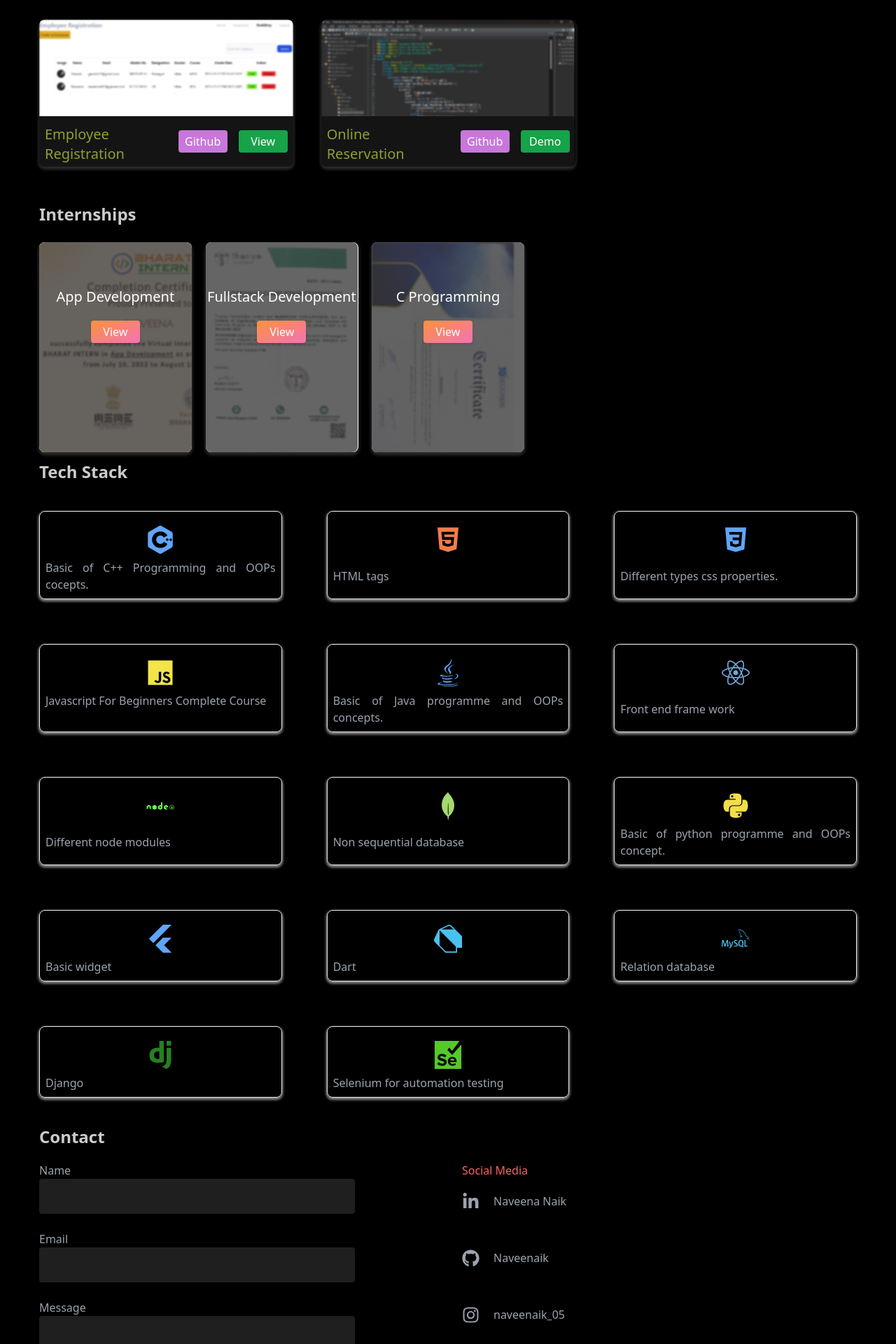
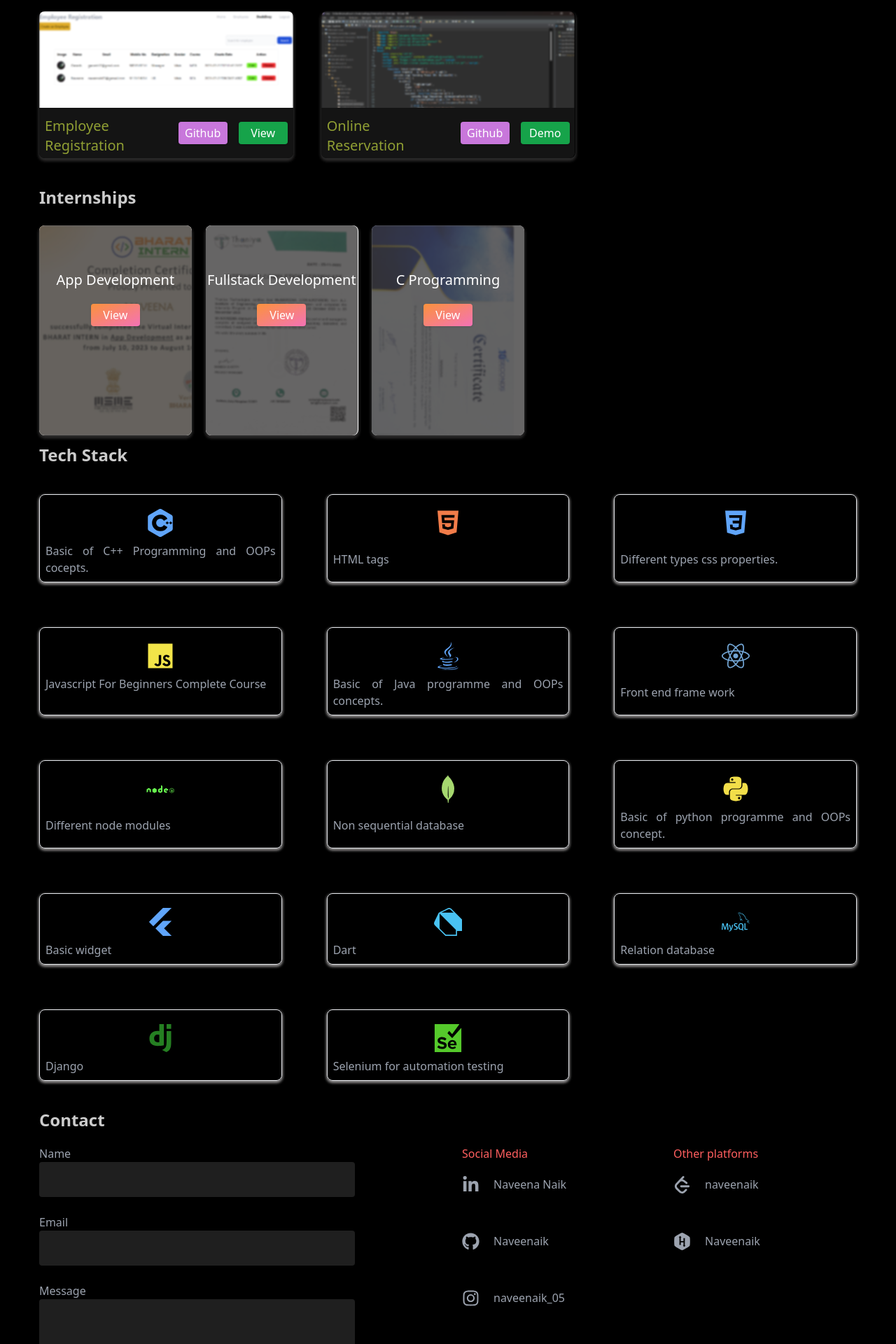
Before and after one commit to Naveenaik/Portfolio, a React (Create React App) app: page / in a window 1280 px wide. Shown: the part 1920-3840 px from the top of the page at 70% size. Built offline with nearby package versions, Linux system fonts and the light colour scheme.

Commit message:
platforms

```diff
--- a/src/App.js
+++ b/src/App.js
@@ -6,6 +6,7 @@ import Internship from "./components/Internship";
 import Navbar from "./components/Navbar";
 import Projects from "./components/Projects";
 import Skills from "./components/Skills";
+import ScrollToTop from "./components/ScrollToTop";
 import { motion, useScroll } from "framer-motion";
 
 
@@ -25,6 +26,7 @@ function App() {
       <Skills/>
       <Contact/>
       <Footer/>
+      <ScrollToTop />
     </div>
   );
 }
--- a/src/components/About.jsx
+++ b/src/components/About.jsx
@@ -10,7 +10,7 @@ const About = () => {
     },[]);
 
   return (
-    <div id="about" className="section px-10bg-black text-gray-400  max-w-[1200px] w-auto mx-auto mt-[20px] px-5 md:px-4 h-[75vh] pt-3  md:h-[70vh]">
+    <div id="about" className="section px-10bg-black text-gray-400  max-w-[1200px] w-auto mx-auto mt-[20px] px-5 md:px-4 pt-3 h-[75vh] md:h-[70vh]">
         <h2 className="text-[#ffffffcb] text-2xl md:text 4xl font-bold mb-5">About</h2>
         <div data-aos="fade-up">
             <div>
--- a/src/components/Contact.jsx
+++ b/src/components/Contact.jsx
@@ -6,13 +6,16 @@ import "aos/dist/aos.css";
 import { FaInstagram } from "react-icons/fa";
 import { FaLinkedinIn } from "react-icons/fa";
 import { FaGithub } from "react-icons/fa";
+import { SiLeetcode } from "react-icons/si";
+import { FaHackerrank } from "react-icons/fa";
 
 const Contact = () => {
   useEffect(() => {
     Aos.init({ duration: 2000 });
   }, []);
 
-    const scriptURL = "https://script.google.com/macros/s/AKfycbz8YBVPkVUXq6txUKDK2pRQC3Hpz1pOKlFKriGkW8txO15eoVmpwhlk16wjidmnO-Tr/exec";
+  const scriptURL =
+    "https://script.google.com/macros/s/AKfycbz8YBVPkVUXq6txUKDK2pRQC3Hpz1pOKlFKriGkW8txO15eoVmpwhlk16wjidmnO-Tr/exec";
   const handleSubmit = (e) => {
     e.preventDefault();
     const form = new FormData(e.target);
@@ -21,16 +24,14 @@ const Contact = () => {
 
     fetch(scriptURL, { method: "POST", body: form })
       .then((response) => {
-        msg.innerHTML="Message sent successfully"
-        setTimeout(()=>{
-          msg.innerHTML=""
-        },5000)
-        e.target.reset()
+        msg.innerHTML = "Message sent successfully";
+        setTimeout(() => {
+          msg.innerHTML = "";
+        }, 5000);
+        e.target.reset();
       })
       .catch((error) => console.error("Error!", error.message));
   };
-
-
 
   return (
     <div
@@ -90,18 +91,51 @@ const Contact = () => {
             </button>
           </form>
         </div>
-        <div data-aos="fade-right">
+        <div data-aos="fade-right" className="grid grid-cols-2 gap-10">
+          <div>
             <h2 className="mb-5 text-[#ff5f5f]">Social Media</h2>
             <div className="grid gap-5 grid-cols-1 md:gap-14">
-            <a href="https://www.linkedin.com/in/naveena-naik-85b04a242" className="flex gap-5 hover:text-[#ff5f5f]">
-              <FaLinkedinIn className="h-[25px] w-auto "  /><p>Naveena Naik</p>
+              <a
+                href="https://www.linkedin.com/in/naveena-naik-85b04a242"
+                className="flex gap-5 hover:text-[#ff5f5f]"
+              >
+                <FaLinkedinIn className="h-[25px] w-auto " />
+                <p>Naveena Naik</p>
               </a>
-            <a href="https://github.com/Naveenaik" className="flex gap-5 hover:text-[#ff5f5f]">
-              <FaGithub className="h-[25px] w-auto " /><p>Naveenaik</p>
+              <a
+                href="https://github.com/Naveenaik"
+                className="flex gap-5 hover:text-[#ff5f5f]"
+              >
+                <FaGithub className="h-[25px] w-auto " />
+                <p>Naveenaik</p>
               </a>
-            <a href="https://www.instagram.com/itz_me_naveenaik/" className="flex gap-5 hover:text-[#ff5f5f]">
-              <FaInstagram className="h-[25px] w-auto " /><p>naveenaik_05</p>
+              <a
+                href="https://www.instagram.com/itz_me_naveenaik/"
+                className="flex gap-5 hover:text-[#ff5f5f]"
+              >
+                <FaInstagram className="h-[25px] w-auto " />
+                <p>naveenaik_05</p>
               </a>
+            </div>
+          </div>
+          <div>
+              <h2 className="mb-5 text-[#ff5f5f]">Other platforms</h2>
+              <div className="grid gap-5 grid-cols-1 md:gap-14">
+                <a
+                  href="https://leetcode.com/u/naveenaik/"
+                  className="flex gap-5 hover:text-[#ff5f5f]"
+                >
+                  <SiLeetcode className="h-[25px] w-auto " />
+                  <p>naveenaik</p>
+                </a>
+                <a
+                  href="https://www.hackerrank.com/profile/Naveenaik"
+                  className="flex gap-5 hover:text-[#ff5f5f]"
+                >
+                  <FaHackerrank className="h-[25px] w-auto " />
+                  <p>Naveenaik</p>
+                </a>
+              </div>
             </div>
         </div>
       </div>
--- a/src/components/Hero.jsx
+++ b/src/components/Hero.jsx
@@ -9,7 +9,7 @@ const Hero = () => {
 
 
   return (
-    <div className=" grid grid-cols-1 sm:grid-cols-3 gap-3 md:gap-8 h-[75vh] md:h-[85vh] w-auto mx-auto py-auto bg-black max-w-[1200px] ">
+    <div className=" grid grid-cols-1 sm:grid-cols-3 gap-3 md:gap-8 h-[85vh] md:h-[85vh] w-auto mx-auto py-auto bg-black max-w-[1200px] ">
       <div className="bg-[#7a787822] col-span-1 my-auto mx-auto w-[250px] h-auto lg:w-[300px] rounded-full ">
         <img className="rounded-full " src={heroimage} alt="Naveena Naik" />
       </div>
--- a/src/components/Internship.jsx
+++ b/src/components/Internship.jsx
@@ -6,7 +6,7 @@ import Ten from "../assets/10seconds.jpg"
 
 const Internship = () => {
   return (
-    <div id="internships" className="section bg-black  text-gray-400  max-w-[1200px] mx-auto pt-3  px-5 md:px-4">
+    <div id="internships" className="section bg-black  text-gray-400  max-w-[1200px] mx-auto px-5 md:px-4">
       <h2 className="text-[#ffffffcb] text-2xl md:text 4xl font-bold mt-10">
         Internships
       </h2>
--- a/src/components/Projects.jsx
+++ b/src/components/Projects.jsx
@@ -21,7 +21,7 @@ const Projects = () => {
   return (
     <div
       id="projects"
-      className="section bg-black text-gray-400  max-w-[1200px] mx-auto px-5 md:px-4 pt-3  md:my-0  my-16 "
+      className="section bg-black text-gray-400  max-w-[1200px] mx-auto px-5 md:px-4 pt-0 md:my-0"
     >
       <h2 className="text-[#ffffffcb] text-2xl md:text 4xl font-bold mt-10">
         Projects
--- /dev/null
+++ b/src/components/ScrollToTop.jsx
@@ -0,0 +1,42 @@
+import React, { useState, useEffect } from "react";
+import { AiOutlineArrowUp } from "react-icons/ai";
+
+const ScrollToTop = () => {
+  const [isVisible, setIsVisible] = useState(false);
+
+  const toggleVisibility = () => {
+    if (window.scrollY > 300) { // Adjust scroll distance as needed
+      setIsVisible(true);
+    } else {
+      setIsVisible(false);
+    }
+  };
+
+  const scrollToTop = () => {
+    window.scrollTo({
+      top: 0,
+      behavior: "smooth"
+    });
+  };
+
+  useEffect(() => {
+    window.addEventListener("scroll", toggleVisibility);
+    return () => window.removeEventListener("scroll", toggleVisibility);
+  }, []);
+
+  return (
+    <div>
+      {isVisible && (
+        <button
+          onClick={scrollToTop}
+          className="fixed bottom-10 right-5 p-3 bg-gradient-to-br from-orange-500 to-pink-500 text-white rounded-full shadow-lg hover:bg-red-600 transition duration-300"
+          aria-label="Scroll to top"
+        >
+          <AiOutlineArrowUp size={24} />
+        </button>
+      )}
+    </div>
+  );
+};
+
+export default ScrollToTop;
```
Lines whose indentation alone changed are shown as unchanged.
